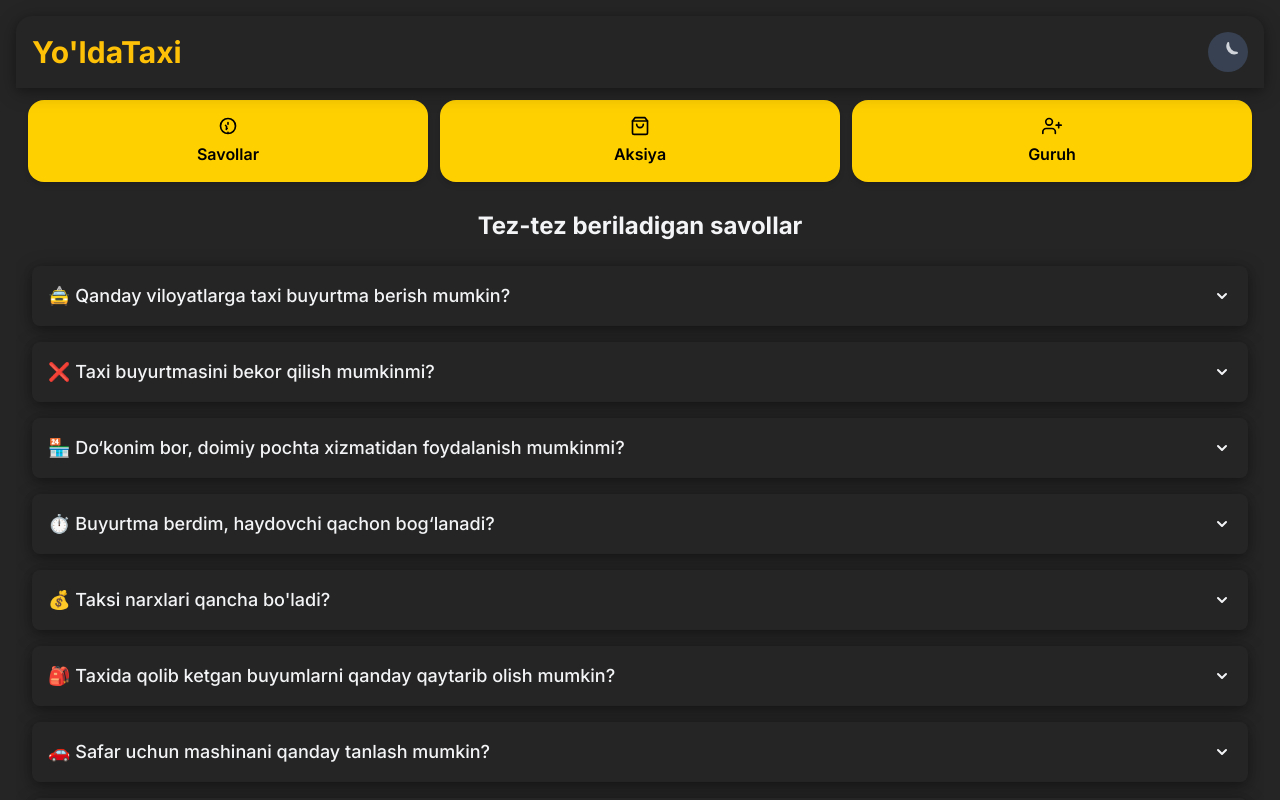
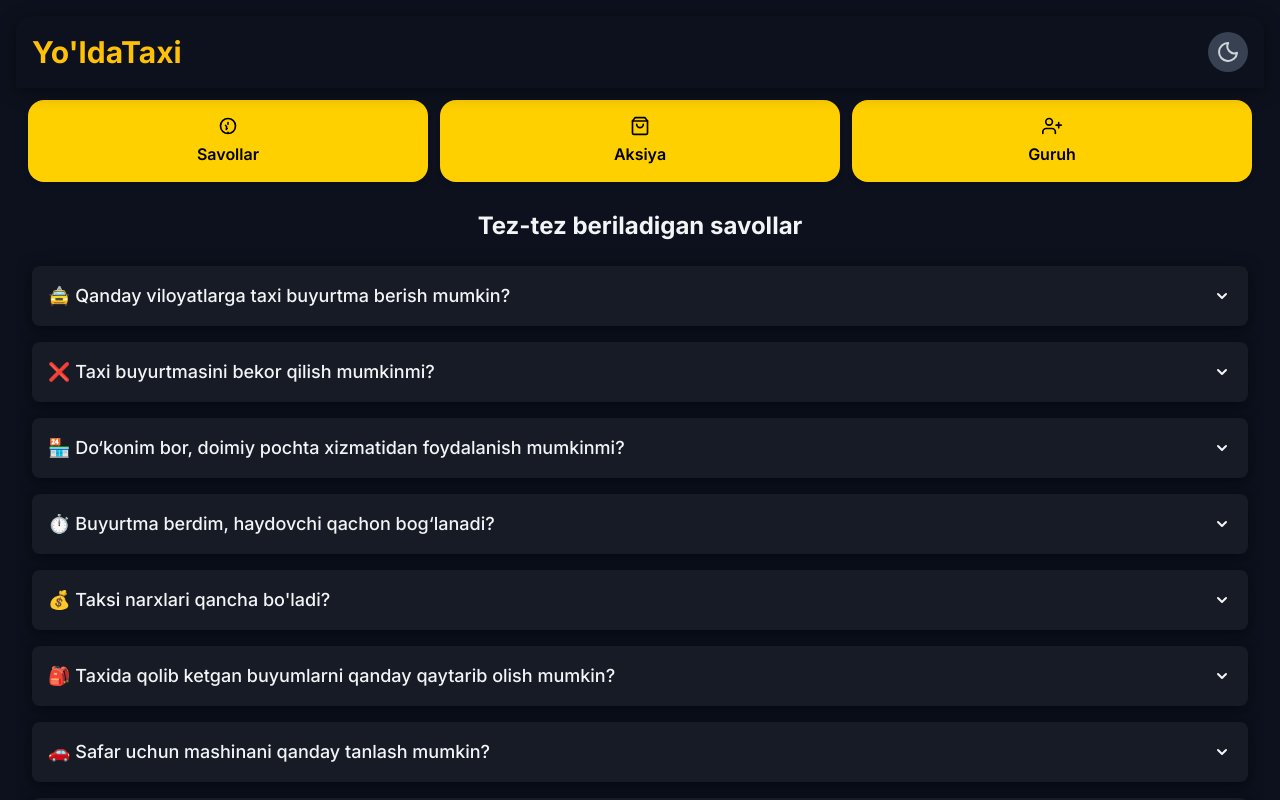
Before and after one commit to AshuraliyevAxrorbek/yoldataxifaq, a plain HTML site: page index.html in a window 1280 px wide. Both pictures are taken after a click on the button 1228 px from the left and 52 px from the top of the page. Shown: the top 800 px of the page. Drawn offline with nearby package versions, Linux system fonts and the light colour scheme.

Commit message:
index.html

```diff
--- a/index.html
+++ b/index.html
@@ -46,9 +46,15 @@
             color: #f3f4f6;
         }
         .dark .bg-white, .dark .bg-gray-50 {
-            background-color: #252525;
+            background-color: #0c111d;
             box-shadow: 0 4px 20px rgba(0, 0, 0, 0.3), 0 2px 8px rgba(0, 0, 0, 0.2);
         }
+
+        .dark .bg-white1, .dark .bg-gray1 {
+            background-color: #161b26;
+            box-shadow: 0 4px 20px rgba(0, 0, 0, 0.3), 0 2px 8px rgba(0, 0, 0, 0.2);
+        }
+
         .dark .bg-gray-200 {
             background-color: #2e3a50;
             color: #d1d5db;
@@ -93,8 +99,6 @@
         .dark .promo-card-icon {
             color: #fde047;
         }
-
-              /* Guruh kartochkalari uchun stil */
         .group-card {
             position: relative;
             overflow: hidden;
@@ -129,14 +133,11 @@
         <header class="p-4 bg-white rounded-t-2xl shadow-sm sticky top-0 z-10 flex justify-between items-center">
             <h1 class="text-3xl font-bold" style="color:#ffc107;">Yo'ldaTaxi</h1>
 <div class="flex items-center space-x-2">
-                <!-- Tun/kun rejimini almashtirish tugmasi -->
     <button id="themeToggle" class="p-2 rounded-full bg-gray-200 dark:bg-gray-700 transition-colors relative w-10 h-10 flex items-center justify-center">
-                    <!-- Moon Icon (Dark Mode) -->
         <svg id="moonIcon" class="w-6 h-6 text-gray-700 dark:text-gray-300 transition-transform hidden" fill="none" stroke="currentColor" stroke-width="2" viewBox="0 0 24 24" xmlns="http://www.w3.org/2000/svg">
-                        <path stroke-linecap="round" stroke-linejoin="round" d="M21 12.79A9 9 0 0112.21 3 7 7 0 0021 12.79z"></path>
+            <path stroke-linecap="round" stroke-linejoin="round" d="M21 12.79A9 9 0 1112.21 3 7 7 0 0021 12.79z"></path>
         </svg>
 
-                    <!-- Sun Icon (Light Mode) -->
         <svg id="sunIcon" class="w-6 h-6 text-gray-700 dark:text-gray-300 transition-transform" fill="none" stroke="currentColor" stroke-width="2" viewBox="0 0 24 24" xmlns="http://www.w3.org/2000/svg">
             <circle cx="12" cy="12" r="5" stroke-linecap="round" stroke-linejoin="round"></circle>
             <path stroke-linecap="round" stroke-linejoin="round" d="M12 1v2M12 21v2M4.22 4.22l1.42 1.42M18.36 18.36l1.42 1.42M1 12h2M21 12h2M4.22 19.78l1.42-1.42M18.36 5.64l1.42-1.42"></path>
@@ -185,7 +186,7 @@
     <h2 class="text-2xl font-bold mb-6 text-center">Tez-tez beriladigan savollar</h2>
     <div class="space-y-4">
         <!-- Savol 1: Qanday viloyatlarga taxi buyurtma berish mumkin? -->
-        <details class="bg-gray-50 rounded-lg p-4 shadow-md transition-all duration-300 hover:shadow-lg hover:transform hover:translate-y-[-2px]">
+        <details class="bg-gray1 rounded-lg p-4 shadow-md transition-all duration-300 hover:shadow-lg hover:transform hover:translate-y-[-2px]">
             <summary class="flex items-center justify-between text-lg font-medium">
                 <span class="flex items-center">
                     🚖
@@ -199,7 +200,7 @@
         </details>
 
         <!-- Savol 2: Taxi buyurtmasini bekor qilish mumkinmi? -->
-        <details class="bg-gray-50 rounded-lg p-4 shadow-md transition-all duration-300 hover:shadow-lg hover:transform hover:translate-y-[-2px]">
+        <details class="bg-gray1 rounded-lg p-4 shadow-md transition-all duration-300 hover:shadow-lg hover:transform hover:translate-y-[-2px]">
             <summary class="flex items-center justify-between text-lg font-medium">
                 <span class="flex items-center">
                     ❌
@@ -213,7 +214,7 @@
         </details>
 
         <!-- Savol 3: Do‘konim bor, doimiy pochta xizmatidan foydalanish mumkinmi? -->
-        <details class="bg-gray-50 rounded-lg p-4 shadow-md transition-all duration-300 hover:shadow-lg hover:transform hover:translate-y-[-2px]">
+        <details class="bg-gray1 rounded-lg p-4 shadow-md transition-all duration-300 hover:shadow-lg hover:transform hover:translate-y-[-2px]">
             <summary class="flex items-center justify-between text-lg font-medium">
                 <span class="flex items-center">
                     🏪
@@ -227,7 +228,7 @@
         </details>
 
         <!-- Savol 4: Buyurtma berdim, haydovchi qachon bog‘lanadi? -->
-        <details class="bg-gray-50 rounded-lg p-4 shadow-md transition-all duration-300 hover:shadow-lg hover:transform hover:translate-y-[-2px]">
+        <details class="bg-gray1 rounded-lg p-4 shadow-md transition-all duration-300 hover:shadow-lg hover:transform hover:translate-y-[-2px]">
             <summary class="flex items-center justify-between text-lg font-medium">
                 <span class="flex items-center">
                     ⏱️
@@ -241,7 +242,7 @@
         </details>
 
         <!-- Savol 5: Taksi narxlari qancha bo'ladi? -->
-        <details class="bg-gray-50 rounded-lg p-4 shadow-md transition-all duration-300 hover:shadow-lg hover:transform hover:translate-y-[-2px]">
+        <details class="bg-gray1 rounded-lg p-4 shadow-md transition-all duration-300 hover:shadow-lg hover:transform hover:translate-y-[-2px]">
             <summary class="flex items-center justify-between text-lg font-medium">
                 <span class="flex items-center">
                     💰
@@ -255,7 +256,7 @@
         </details>
 
         <!-- Savol 6: Taxida qolib ketgan buyumlarni qanday qaytarib olish mumkin? -->
-        <details class="bg-gray-50 rounded-lg p-4 shadow-md transition-all duration-300 hover:shadow-lg hover:transform hover:translate-y-[-2px]">
+        <details class="bg-gray1 rounded-lg p-4 shadow-md transition-all duration-300 hover:shadow-lg hover:transform hover:translate-y-[-2px]">
             <summary class="flex items-center justify-between text-lg font-medium">
                 <span class="flex items-center">
                     🎒
@@ -269,7 +270,7 @@
         </details>
 
         <!-- Savol 7: Safar uchun mashinani qanday tanlash mumkin? -->
-        <details class="bg-gray-50 rounded-lg p-4 shadow-md transition-all duration-300 hover:shadow-lg hover:transform hover:translate-y-[-2px]">
+        <details class="bg-gray1 rounded-lg p-4 shadow-md transition-all duration-300 hover:shadow-lg hover:transform hover:translate-y-[-2px]">
             <summary class="flex items-center justify-between text-lg font-medium">
                 <span class="flex items-center">
                     🚗
@@ -283,7 +284,7 @@
         </details>
 
         <!-- Savol 8: YoldaTaxi qaysi viloyatlarda ishlaydi? -->
-        <details class="bg-gray-50 rounded-lg p-4 shadow-md transition-all duration-300 hover:shadow-lg hover:transform hover:translate-y-[-2px]">
+        <details class="bg-gray1 rounded-lg p-4 shadow-md transition-all duration-300 hover:shadow-lg hover:transform hover:translate-y-[-2px]">
             <summary class="flex items-center justify-between text-lg font-medium">
                 <span class="flex items-center">
                     📍
@@ -297,7 +298,7 @@
         </details>
 
         <!-- Savol 9: Haydovchiga qanday shikoyat qilsa bo‘ladi? -->
-        <details class="bg-gray-50 rounded-lg p-4 shadow-md transition-all duration-300 hover:shadow-lg hover:transform hover:translate-y-[-2px]">
+        <details class="bg-gray1 rounded-lg p-4 shadow-md transition-all duration-300 hover:shadow-lg hover:transform hover:translate-y-[-2px]">
             <summary class="flex items-center justify-between text-lg font-medium">
                 <span class="flex items-center">
                     ⚠️
@@ -311,7 +312,7 @@
         </details>
 
         <!-- Savol 10: Haydovchi meni uyimdan olib ketadimi? -->
-        <details class="bg-gray-50 rounded-lg p-4 shadow-md transition-all duration-300 hover:shadow-lg hover:transform hover:translate-y-[-2px]">
+        <details class="bg-gray1 rounded-lg p-4 shadow-md transition-all duration-300 hover:shadow-lg hover:transform hover:translate-y-[-2px]">
             <summary class="flex items-center justify-between text-lg font-medium">
                 <span class="flex items-center">
                     🏠
```
Lines whose indentation alone changed are shown as unchanged.
